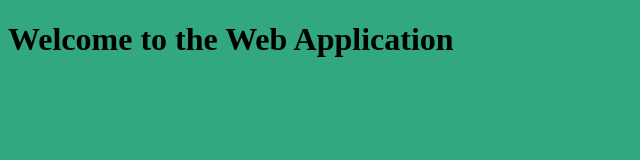
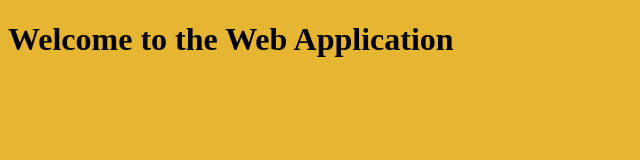
Before and after one commit to Harsha-Chowdary/webapp-Pipe, a plain HTML site: page index.html in a window 1280 px wide. Shown: the whole page, without its empty margins (0-640 px from the left). Drawn offline with Linux system fonts and the light colour scheme.

Commit message:
color Update index.html

```diff
--- a/index.html
+++ b/index.html
@@ -7,7 +7,7 @@
 
 <style>
     body {
-        background-color: #32a87f; /* New background color */
+        background-color: #e6b632; /* New background color */
     }
 </style>
 
```
